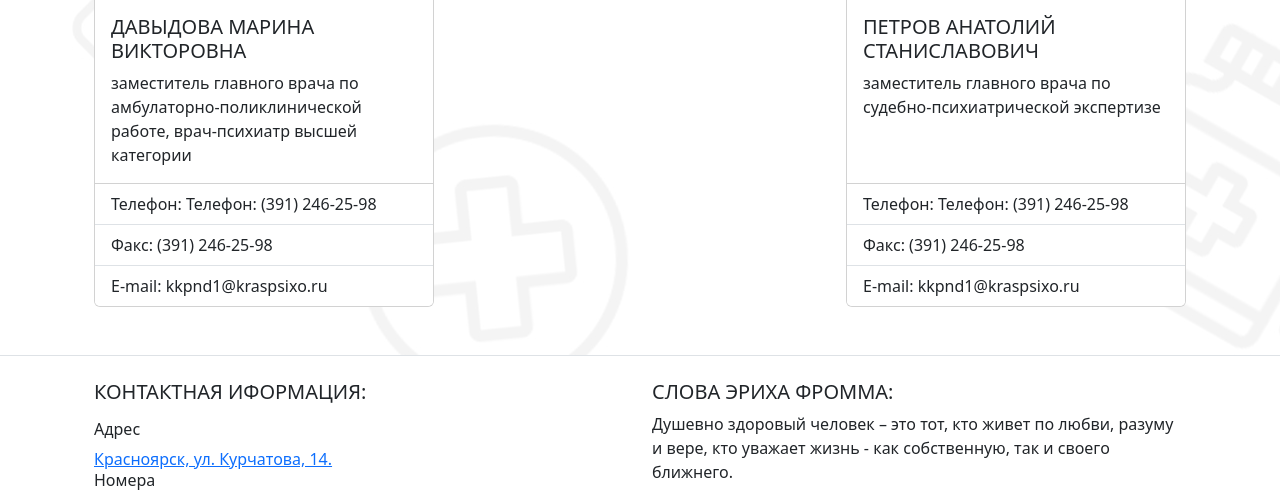
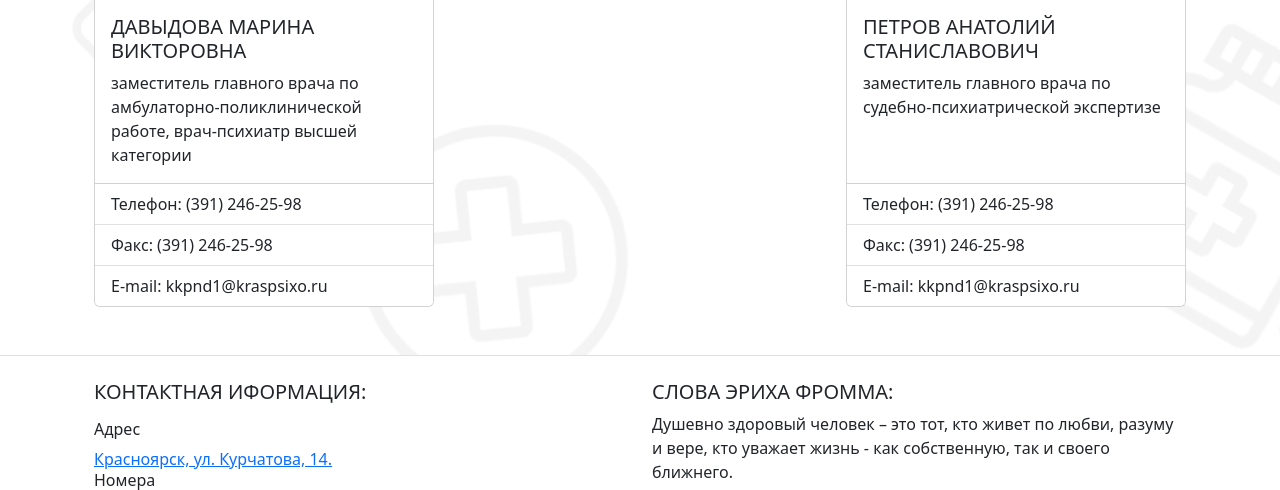
Before and after one commit to maxletsplay1/psihiDiplom, a PHP site: page /about in a window 1280 px wide. Shown: the part 1653-2143 px from the top of the page. Run offline with PHP 8.4, Linux system fonts and the light colour scheme.

Commit message:
Комит

```diff
--- a/about.php
+++ b/about.php
@@ -40,7 +40,7 @@ require "header.php"
                 врач-психиатр высшей категории</p>
         </div>
         <ul class="list-group list-group-flush">
-            <li class="list-group-item">Телефон: Телефон: (391) 246-25-98</li>
+            <li class="list-group-item">Телефон: (391) 246-25-98</li>
             <li class="list-group-item">Факс: (391) 246-25-98</li>
             <li class="list-group-item">Е-mail: kkpnd1@kraspsixo.ru</li>
         </ul>
@@ -55,7 +55,7 @@ require "header.php"
                 врач-психиатр высшей категории</p>
         </div>
         <ul class="list-group list-group-flush">
-            <li class="list-group-item">Телефон: Телефон: (391) 246-25-98</li>
+            <li class="list-group-item">Телефон: (391) 246-25-98</li>
             <li class="list-group-item">Факс: (391) 246-25-98</li>
             <li class="list-group-item">Е-mail: kkpnd1@kraspsixo.ru</li>
         </ul>
@@ -70,7 +70,7 @@ require "header.php"
                 системе здравоохранения</p>
         </div>
         <ul class="list-group list-group-flush">
-            <li class="list-group-item">Телефон: Телефон: (391) 246-25-98</li>
+            <li class="list-group-item">Телефон: (391) 246-25-98</li>
             <li class="list-group-item">Факс: (391) 246-25-98</li>
             <li class="list-group-item">Е-mail: kkpnd1@kraspsixo.ru</li>
         </ul>
@@ -86,7 +86,7 @@ require "header.php"
                 врач-психиатр высшей категории</p>
         </div>
         <ul class="list-group list-group-flush">
-            <li class="list-group-item">Телефон: Телефон: (391) 246-25-98</li>
+            <li class="list-group-item">Телефон: (391) 246-25-98</li>
             <li class="list-group-item">Факс: (391) 246-25-98</li>
             <li class="list-group-item">Е-mail: kkpnd1@kraspsixo.ru</li>
         </ul>
@@ -102,7 +102,7 @@ require "header.php"
                 врач-психиатр высшей категории</p>
         </div>
         <ul class="list-group list-group-flush">
-            <li class="list-group-item">Телефон: Телефон: (391) 246-25-98</li>
+            <li class="list-group-item">Телефон: (391) 246-25-98</li>
             <li class="list-group-item">Факс: (391) 246-25-98</li>
             <li class="list-group-item">Е-mail: kkpnd1@kraspsixo.ru</li>
         </ul>
@@ -117,7 +117,7 @@ require "header.php"
                 судебно-психиатрической экспертизе</p>
         </div>
         <ul class="list-group list-group-flush">
-            <li class="list-group-item">Телефон: Телефон: (391) 246-25-98</li>
+            <li class="list-group-item">Телефон: (391) 246-25-98</li>
             <li class="list-group-item">Факс: (391) 246-25-98</li>
             <li class="list-group-item">Е-mail: kkpnd1@kraspsixo.ru</li>
         </ul>
```
